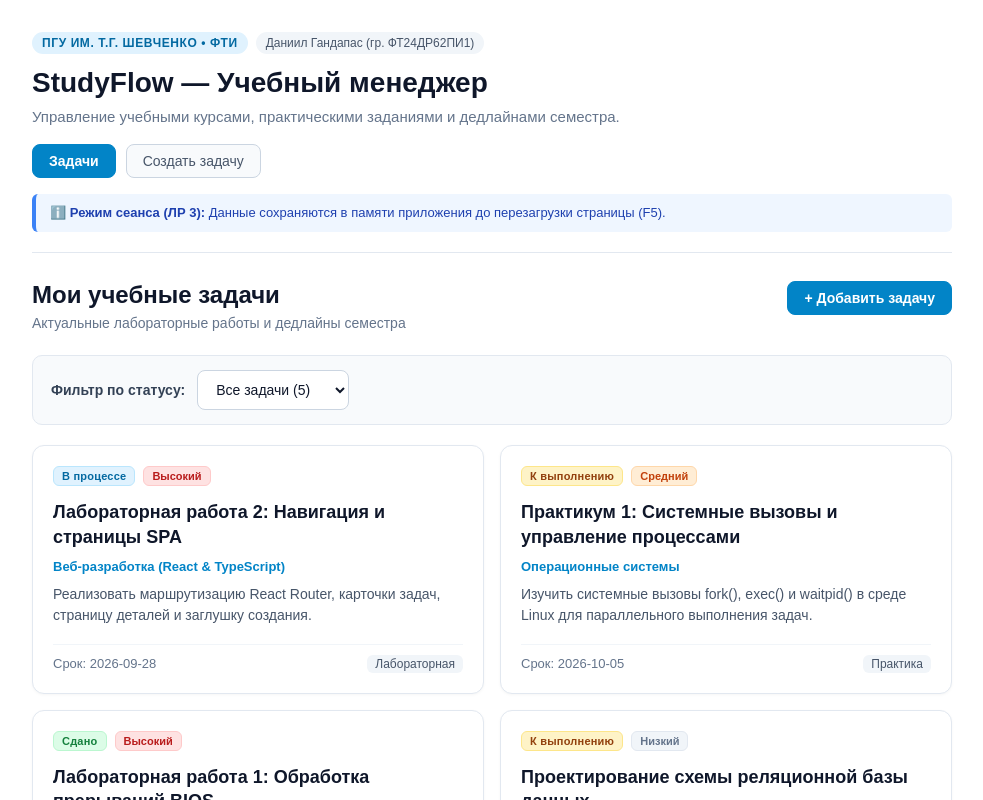
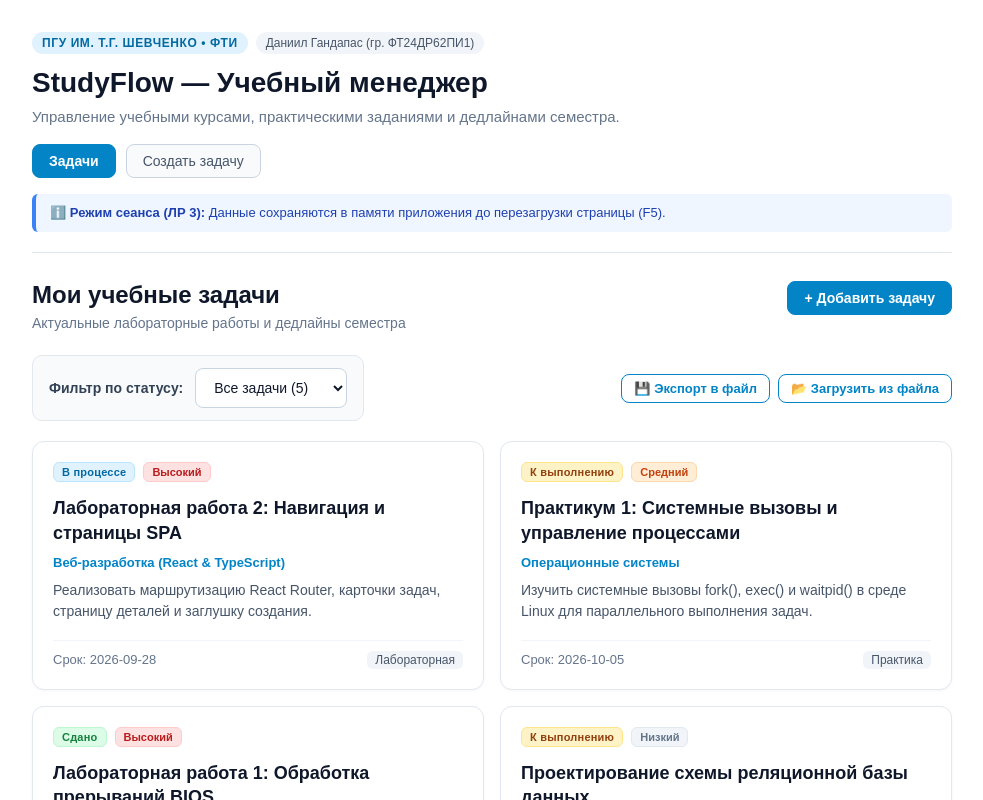
Before and after one commit to Asm-o-Dan/LBPracticum2026, a React (Vite) app in the folder frontend/: page /tasks in a window 1280 px wide. Shown: the top 800 px of the page, without its empty margins (148-1131 px from the left). Built offline with nearby package versions, Linux system fonts and the light colour scheme.

Commit message:
feat: add export and import tasks to JSON file

```diff
--- a/frontend/src/App.css
+++ b/frontend/src/App.css
@@ -514,17 +514,58 @@ button:focus-visible,
   font-size: 13px;
 }
 
-/* Панель локального фильтра */
+/* Строка управления фильтрами и файлами */
+.controls-row {
+  display: flex;
+  flex-direction: column;
+  gap: 12px;
+  margin-bottom: 20px;
+}
+
+@media (min-width: 760px) {
+  .controls-row {
+    flex-direction: row;
+    align-items: center;
+    justify-content: space-between;
+  }
+}
+
 .filter-bar {
   display: flex;
   align-items: center;
   flex-wrap: wrap;
   gap: 12px;
-  margin-bottom: 20px;
-  padding: 14px 18px;
+  padding: 12px 16px;
   background-color: #f8fafc;
   border: 1px solid #e2e8f0;
   border-radius: 10px;
+}
+
+.file-actions-bar {
+  display: flex;
+  align-items: center;
+  flex-wrap: wrap;
+  gap: 8px;
+}
+
+.file-alert {
+  padding: 10px 14px;
+  border-radius: 8px;
+  font-size: 13px;
+  margin-bottom: 16px;
+  line-height: 1.4;
+}
+
+.file-alert-success {
+  background-color: #f0fdf4;
+  border: 1px solid #bbf7d0;
+  color: #166534;
+}
+
+.file-alert-error {
+  background-color: #fef2f2;
+  border: 1px solid #fecaca;
+  color: #991b1b;
 }
 
 .filter-label {
--- a/frontend/src/App.tsx
+++ b/frontend/src/App.tsx
@@ -37,7 +37,15 @@ export default function App() {
     <Routes>
       <Route element={<AppLayout />}>
         <Route index element={<Navigate to="/tasks" replace />} />
-        <Route path="tasks" element={<TasksPage tasks={tasks} />} />
+        <Route
+          path="tasks"
+          element={
+            <TasksPage
+              tasks={tasks}
+              onImportTasks={(imported) => setTasks(imported)}
+            />
+          }
+        />
         <Route
           path="tasks/new"
           element={<NewTaskPage onCreate={createTask} />}
--- a/frontend/src/pages/TasksPage.tsx
+++ b/frontend/src/pages/TasksPage.tsx
@@ -1,18 +1,48 @@
-import { useState } from 'react'
+import { useRef, useState } from 'react'
+import type { ChangeEvent } from 'react'
 import { Link } from 'react-router'
 import { TaskCard } from '../components/TaskCard'
 import type { Task, TaskStatus } from '../types/task'
+import { exportTasksToJson, importTasksFromJson } from '../utils/fileStorage'
 
 type TasksPageProps = {
   tasks: Task[]
+  onImportTasks: (imported: Task[]) => void
 }
 
-export function TasksPage({ tasks }: TasksPageProps) {
+export function TasksPage({ tasks, onImportTasks }: TasksPageProps) {
   const [status, setStatus] = useState<TaskStatus | 'all'>('all')
+  const [fileMessage, setFileMessage] = useState<{ text: string; isError?: boolean } | null>(null)
+  const fileInputRef = useRef<HTMLInputElement>(null)
 
   const visibleTasks = tasks.filter(
     (task) => status === 'all' || task.status === status
   )
+
+  function handleExport() {
+    exportTasksToJson(tasks)
+    setFileMessage({ text: `Экспортировано ${tasks.length} задач в файл.` })
+    setTimeout(() => setFileMessage(null), 4000)
+  }
+
+  async function handleFileSelect(e: ChangeEvent<HTMLInputElement>) {
+    const file = e.target.files?.[0]
+    if (!file) return
+
+    try {
+      const imported = await importTasksFromJson(file)
+      onImportTasks(imported)
+      setFileMessage({ text: `Успешно загружено ${imported.length} задач из файла!` })
+    } catch (err: unknown) {
+      const msg = err instanceof Error ? err.message : 'Ошибка при чтении файла'
+      setFileMessage({ text: msg, isError: true })
+    } finally {
+      if (fileInputRef.current) {
+        fileInputRef.current.value = ''
+      }
+      setTimeout(() => setFileMessage(null), 5000)
+    }
+  }
 
   return (
     <section className="tasks-page">
@@ -21,11 +51,14 @@ export function TasksPage({ tasks }: TasksPageProps) {
           <h1 className="page-title">Мои учебные задачи</h1>
           <p className="page-subtitle">Актуальные лабораторные работы и дедлайны семестра</p>
         </div>
+        <div className="page-header-actions">
           <Link to="/tasks/new" className="button button-primary">
             + Добавить задачу
           </Link>
         </div>
+      </div>
 
+      <div className="controls-row">
         <div className="filter-bar">
           <label htmlFor="status-filter" className="filter-label">
             Фильтр по статусу:
@@ -58,11 +91,47 @@ export function TasksPage({ tasks }: TasksPageProps) {
           )}
         </div>
 
+        <div className="file-actions-bar">
+          <button
+            type="button"
+            className="button button-outline button-small"
+            title="Скачать текущий список задач в JSON-файл"
+            onClick={handleExport}
+          >
+            💾 Экспорт в файл
+          </button>
+          <button
+            type="button"
+            className="button button-outline button-small"
+            title="Загрузить ранее сохраненный список задач из JSON-файла"
+            onClick={() => fileInputRef.current?.click()}
+          >
+            📂 Загрузить из файла
+          </button>
+          <input
+            ref={fileInputRef}
+            type="file"
+            accept=".json,application/json"
+            style={{ display: 'none' }}
+            onChange={handleFileSelect}
+          />
+        </div>
+      </div>
+
+      {fileMessage && (
+        <div
+          className={`file-alert ${fileMessage.isError ? 'file-alert-error' : 'file-alert-success'}`}
+          role="status"
+        >
+          {fileMessage.text}
+        </div>
+      )}
+
       {tasks.length === 0 ? (
         <div className="empty-state">
           <p className="empty-state-title">Задач пока нет.</p>
           <p className="empty-state-text">
-            Список задач пуст. Вы можете создать новую задачу с помощью кнопки выше.
+            Список задач пуст. Вы можете создать новую задачу или загрузить существующий список из сохраненного файла.
           </p>
         </div>
       ) : visibleTasks.length === 0 ? (
--- /dev/null
+++ b/frontend/src/utils/fileStorage.ts
@@ -0,0 +1,44 @@
+import type { Task } from '../types/task'
+
+/**
+ * Экспорт текущего списка задач в JSON-файл (скачивание через браузер)
+ */
+export function exportTasksToJson(tasks: Task[]): void {
+  const dataStr = JSON.stringify(tasks, null, 2)
+  const blob = new Blob([dataStr], { type: 'application/json' })
+  const url = URL.createObjectURL(blob)
+  const link = document.createElement('a')
+  link.href = url
+  link.download = `studyflow-tasks-${new Date().toISOString().slice(0, 10)}.json`
+  document.body.appendChild(link)
+  link.click()
+  document.body.removeChild(link)
+  URL.revokeObjectURL(url)
+}
+
+/**
+ * Чтение и валидация задач из загруженного пользователем JSON-файла
+ */
+export async function importTasksFromJson(file: File): Promise<Task[]> {
+  const text = await file.text()
+  const data = JSON.parse(text)
+
+  if (!Array.isArray(data)) {
+    throw new Error('Файл должен содержать массив задач.')
+  }
+
+  for (const item of data) {
+    if (typeof item !== 'object' || item === null) {
+      throw new Error('Элемент списка имеет неверный формат.')
+    }
+    if (
+      typeof item.id !== 'string' ||
+      typeof item.title !== 'string' ||
+      typeof item.status !== 'string'
+    ) {
+      throw new Error('Файл содержит задачи с неполными или некорректными полями.')
+    }
+  }
+
+  return data as Task[]
+}
```
Lines whose indentation alone changed are shown as unchanged.
